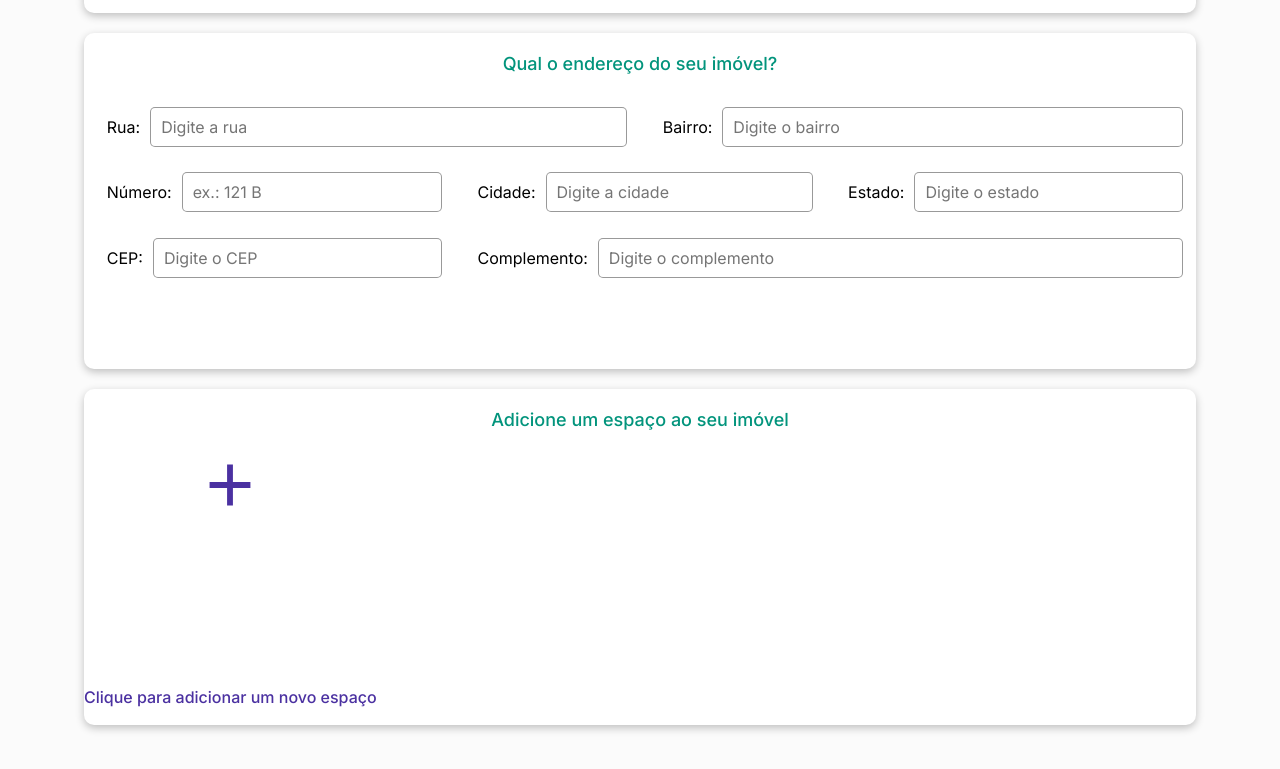
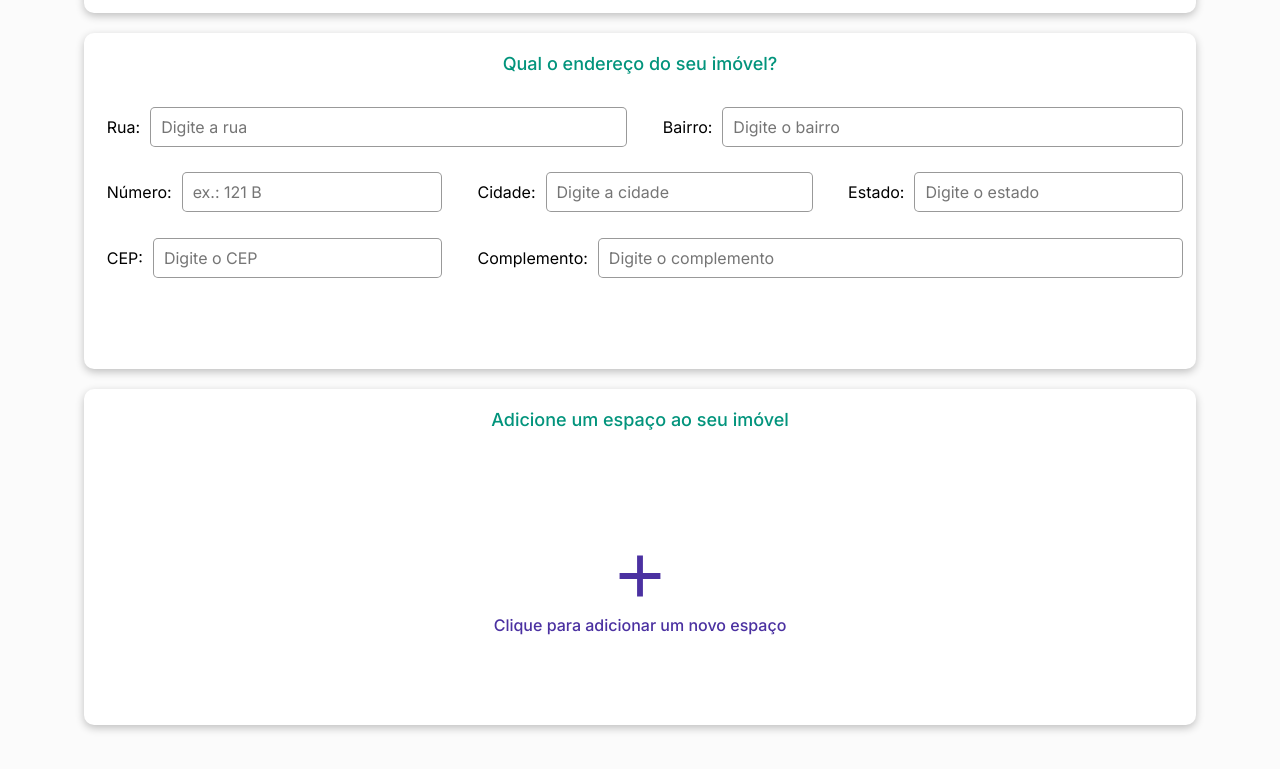
Before and after one commit to jonasnascc/SeuSindico, a React (Create React App) app: page /imoveis/adicionar in a window 1280 px wide. Shown: the part 713-1482 px from the top of the page. Built offline with nearby package versions, Linux system fonts and the light colour scheme; no server answers.

Commit message:
mudar espaçamento de alguns componentes

```diff
--- a/src/shared/components/EspacoFormButtons.tsx/styles.ts
+++ b/src/shared/components/EspacoFormButtons.tsx/styles.ts
@@ -6,6 +6,7 @@ export const EspacoButtons = styled.div`
     flex-wrap: wrap-reverse;
     height: 100%;
     width: 100%;
+    margin: 10px 0;
     padding: 0 20px;
 `
 
--- a/src/shared/components/ImovelForm/EspacosForm.tsx
+++ b/src/shared/components/ImovelForm/EspacosForm.tsx
@@ -66,19 +66,18 @@ export const EspacosForm = ({onSaveEspaco} : EspacosFormProps) => {
             headerGridScreens={{xs:12}}
             bodyGridScreens={{xs:12}}
         >
-        <form onChange={handleChange}>
         <FadeContainer>
-                <Fade in={displayPlusPage}  timeout={500} mountOnEnter unmountOnExit>
+            <Fade in={displayPlusPage}  timeout={500} style={{margin:"0 10px"}} mountOnEnter unmountOnExit>
                 <ClickableArea onClick={handleAddButton}>
                         <AddEspacoContainer>
-                                <AddIcon sx={{width:"70px", height:"70px"}}/>
+                            <div><AddIcon sx={{width:"70px", height:"70px"}}/></div>
                             <AddEspacoText>Clique para adicionar um novo espaço</AddEspacoText>
                         </AddEspacoContainer>
                 </ClickableArea>
             </Fade>
 
-                <Fade in={registrandoEspaco}  timeout={500} mountOnEnter unmountOnExit>
-                    <RegistroEspacoContainer>
+            <Fade in={registrandoEspaco}  timeout={500} style={{margin:"0 10px"}} mountOnEnter unmountOnExit>
+                <RegistroEspacoContainer  onChange={handleChange}>
                     <Grid container>
                         <Grid item xs={12} sm={12}>
                             <FormGridTile>
@@ -127,14 +126,11 @@ export const EspacosForm = ({onSaveEspaco} : EspacosFormProps) => {
 
                     </Grid>
                     <EspacoFormButtons
-                            visible = {registrandoEspaco}
                         onSave = {handleSave}
                     />
                 </RegistroEspacoContainer>
             </Fade>
         </FadeContainer>
-
-        </form>
         </ImovelFormCard>
 
     )
--- a/src/shared/components/ImovelForm/styles.ts
+++ b/src/shared/components/ImovelForm/styles.ts
@@ -24,6 +24,7 @@ export const FormGridTile = styled.div`
     justify-content: center;
     padding: 1vw;
     height: 100%;
+    min-height: 100%;
 `
 
 export const FormGridTileVerticalDirection = styled(FormGridTile)`
@@ -68,19 +69,20 @@ export const AddEspacoContainer = styled.div`
     flex-direction: column;
     justify-content: center;
     align-items: center;
-    height: 100%;
-
+    flex: 1;
+    width: 100%;
 `
 
 export const AddEspacoText = styled.h4`
+    margin: auto;
     font-weight: 500;
     font-size: 16px;
     text-align: center;
-    margin: auto;
-    margin-bottom: 18px;
+    margin: 0;
 `
 
 export const ClickableArea = styled.div`
+    display: flex;
     width: 100%;
     height: 100%;
     cursor: pointer;
@@ -101,10 +103,12 @@ export const FadeContainer = styled.div`
     align-items: center;
     justify-content: center;
     height: 100%;
+    width: 100%;
 `
 
 export const RegistroEspacoContainer = styled.div`
     border: solid 1px rgba(0,0,0, .3);
+    border-radius: 10px;
     margin: 1vw;
     padding: 1vw;
 `
```
Lines whose indentation alone changed are shown as unchanged.
